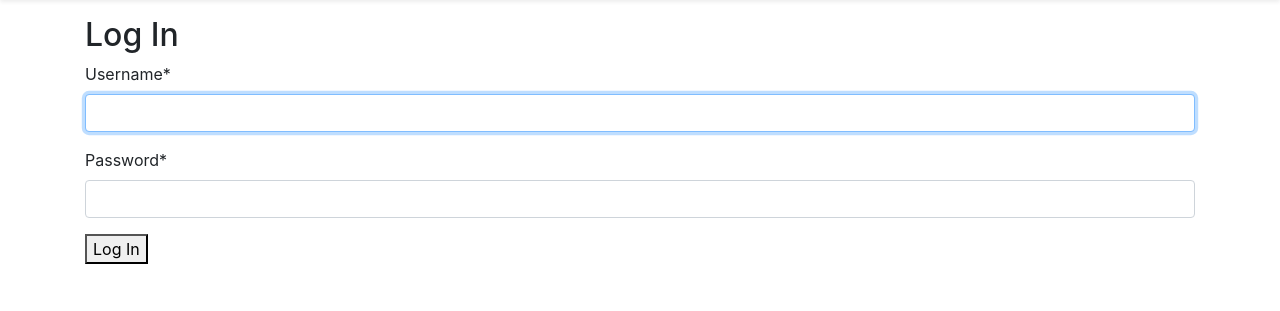
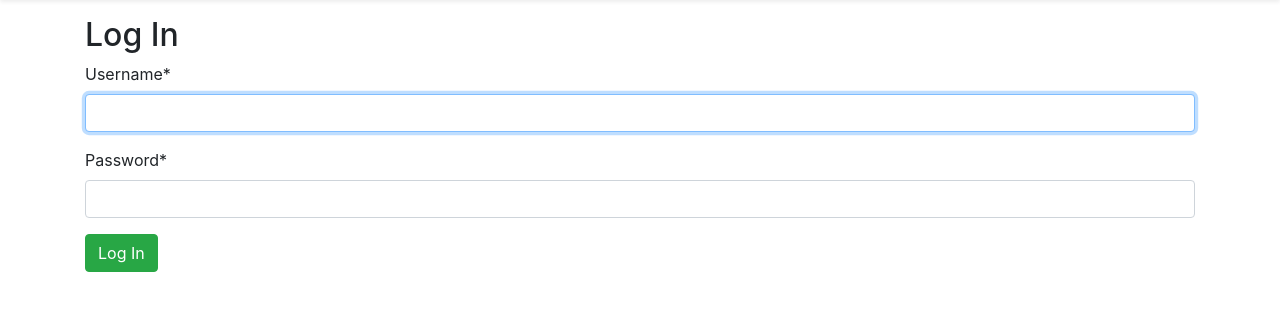
Before and after one commit to kevinbowen777/django-polls, a Django app: page /accounts/login/ in a window 1280 px wide. Shown: the part 73-384 px from the top of the page. Run offline with Django 4.2, Linux system fonts and the light colour scheme; parts of the project's set-up code (start-up, migrations or seed data) failed here and were passed over; some libraries are stand-ins or nearby versions.

Commit message:
Fix login button syntaz

```diff
--- a/templates/registration/login.html
+++ b/templates/registration/login.html
@@ -8,6 +8,6 @@
   <form method="post">
     {% csrf_token %}
     {{ form|crispy }}
-    <button type="button class="btn btn-success" type="submit">Log In</button>
+    <button class="btn btn-success" type="submit">Log In</button>
   </form>
 {% endblock content %}
```
